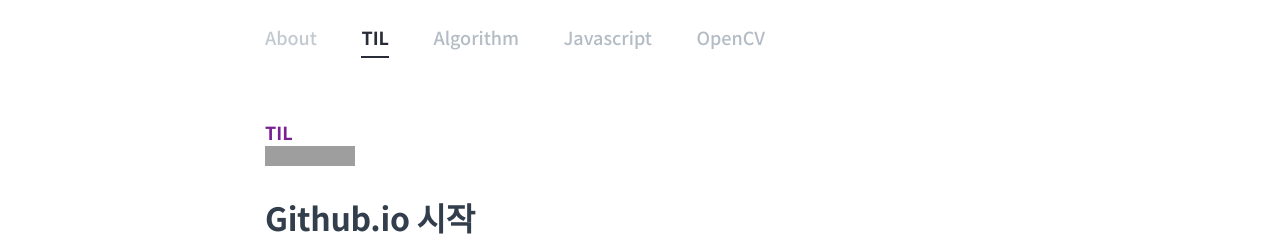
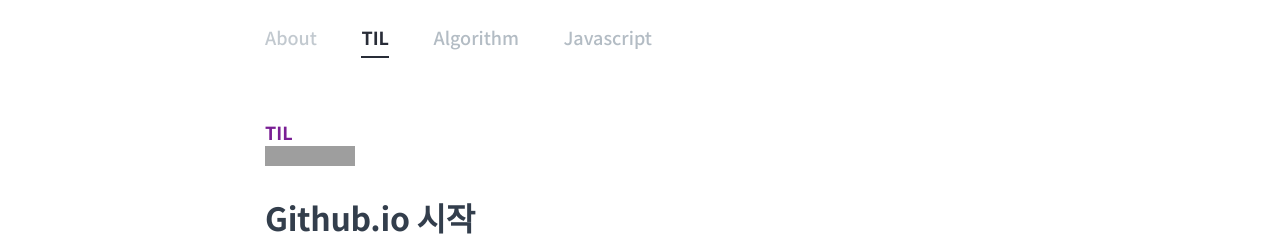
Before and after one commit to yoncho/yoncho.github.io, a Jekyll site: the page built from TIL/4_2020.09.22.md, in a window 1280 px wide. Shown: the top 236 px of the page. Built offline with Jekyll 4.4.1, drawn with Linux system fonts in a browser that asks for light colours; some web fonts are replaced; grey boxes are pictures that could not be loaded.

Commit message:
2021.01.17

```diff
--- a/_layouts/default.html
+++ b/_layouts/default.html
@@ -25,10 +25,6 @@
                     <a href="{{ '/javascript' | prepend: site.baseurl }}" {% if current[1] == "javascript" %}
                         class="active" {% endif %}>Javascript</a>
                 </li>
-                <li class="transition">
-                    <a href="{{ '/opencv' | prepend: site.baseurl }}" {% if current[1] == "opencv" %}
-                        class="active" {% endif %}>OpenCV</a>
-                </li>
             </ul>
         </div>
     </nav>
```
